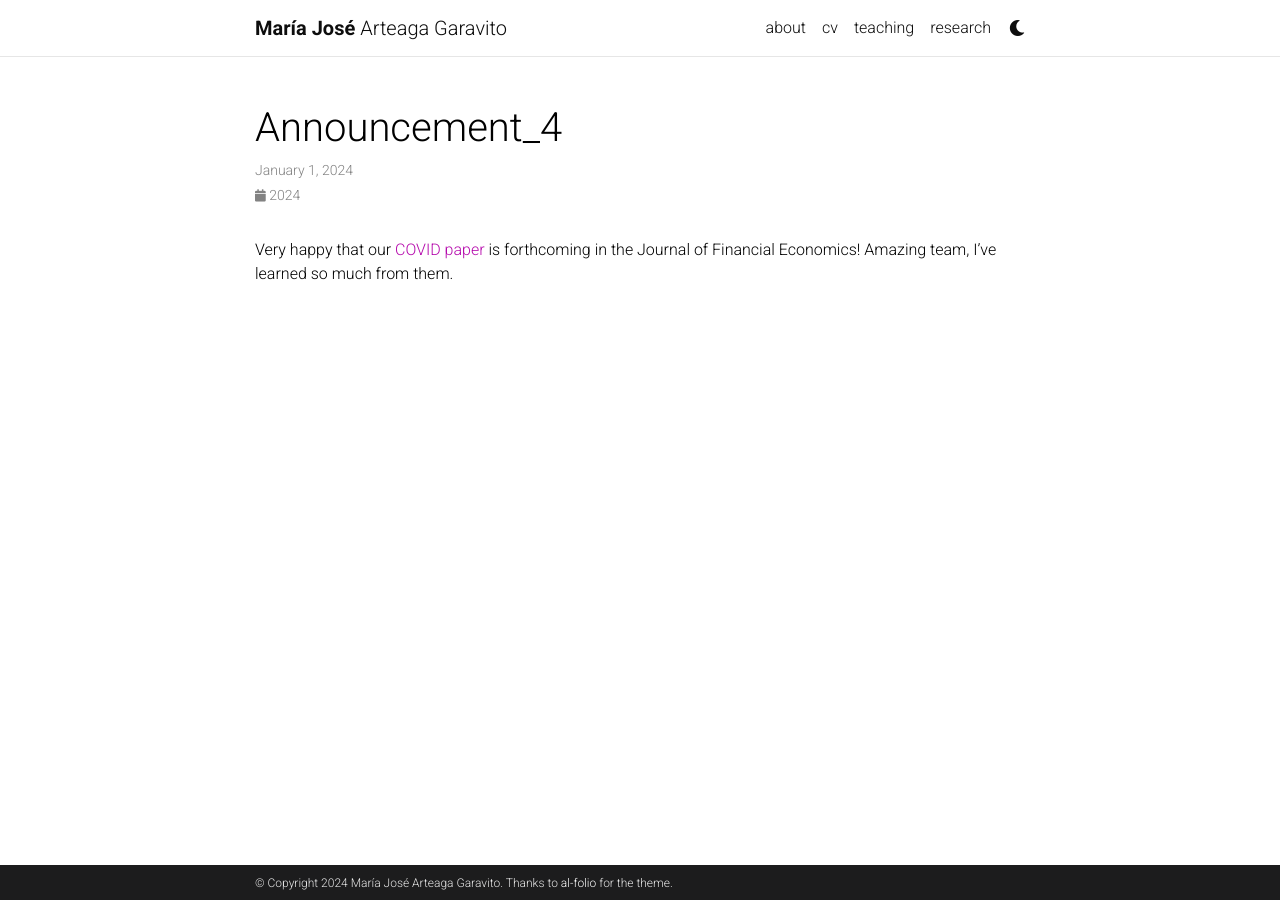
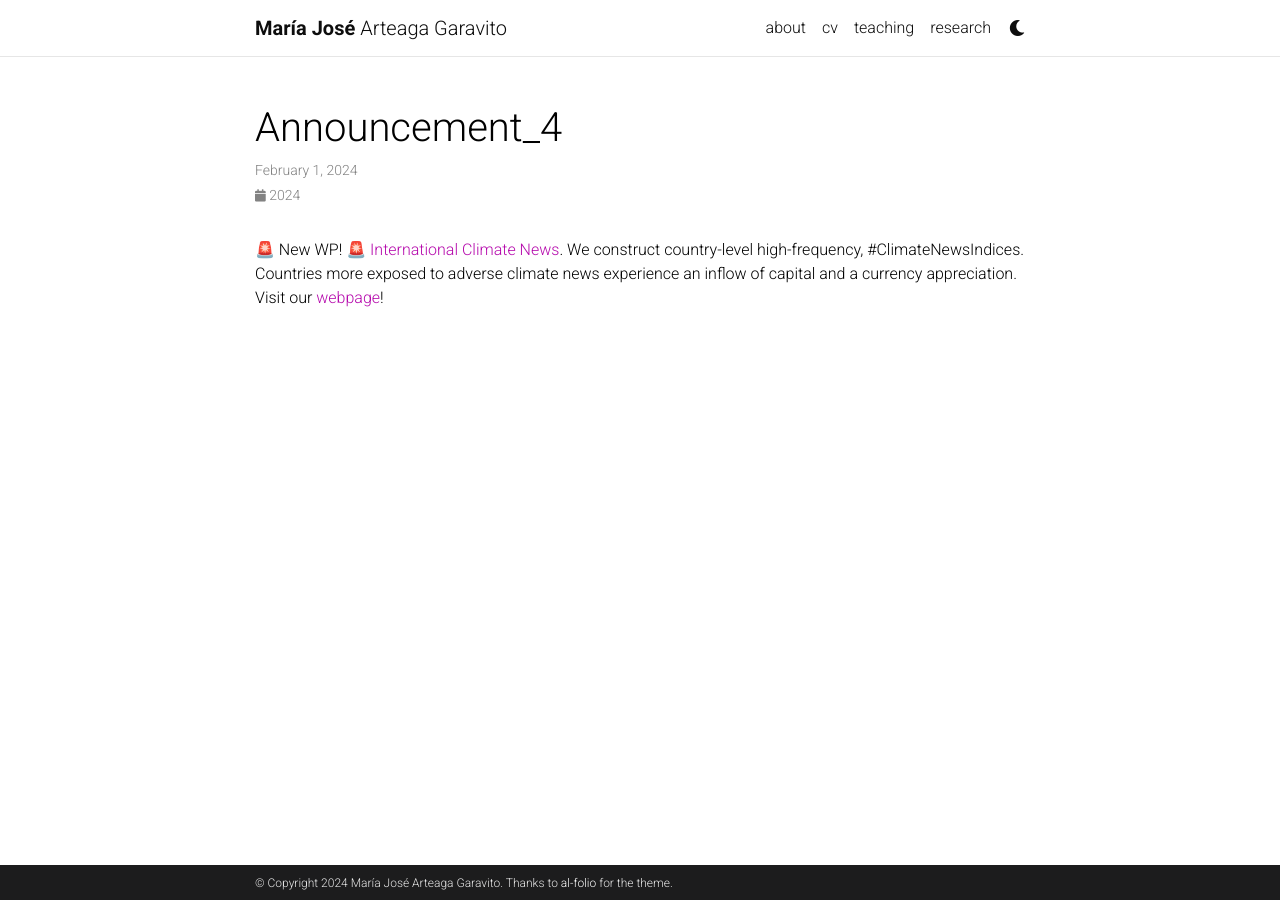
Before and after one commit to majoarteaga/majoarteaga.github.io, a Jekyll site: the page built from _news/announcement_4.md, in a window 1280 px wide. Built offline with Jekyll 4.4.1, drawn with Linux system fonts in a browser that asks for light colours; comment, search, counter and statistics services are not loaded; a style sheet for code colours, icons or effects is not loaded.

Commit message:
Update announcement_4.md

```diff
--- a/_news/announcement_4.md
+++ b/_news/announcement_4.md
@@ -1,8 +1,8 @@
 ---
 layout: post
-date: 2024-01-01 15:59:00-0400
+date: 2024-02-01 15:59:00-0400
 inline: true
 related_posts: false
 ---
 
-Very happy that our [COVID paper](https://papers.ssrn.com/sol3/papers.cfm?abstract_id=3560347) is forthcoming in the Journal of Financial Economics! Amazing team, I've learned so much from them.
+🚨 New WP! 🚨 [International Climate News](https://papers.ssrn.com/sol3/papers.cfm?abstract_id=4713016). We construct country-level high-frequency, #ClimateNewsIndices. Countries more exposed to adverse climate news experience an inflow of capital and a currency appreciation. Visit our [webpage](https://sites.google.com/view/internationalclimatenews/home)!
```
